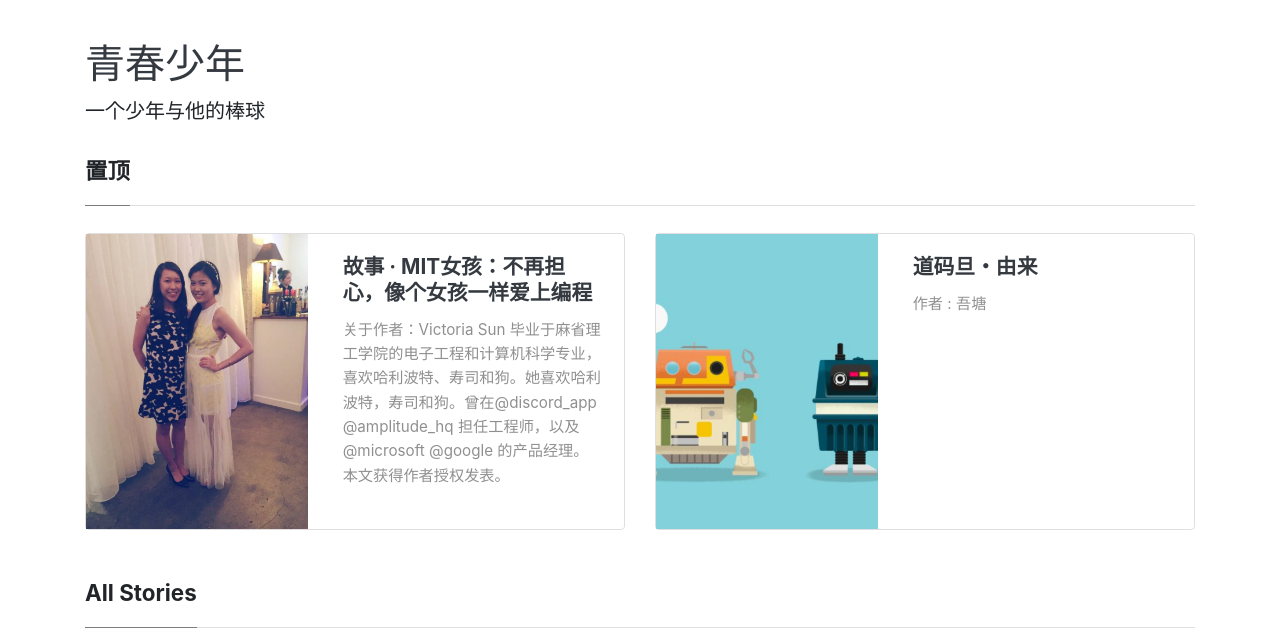
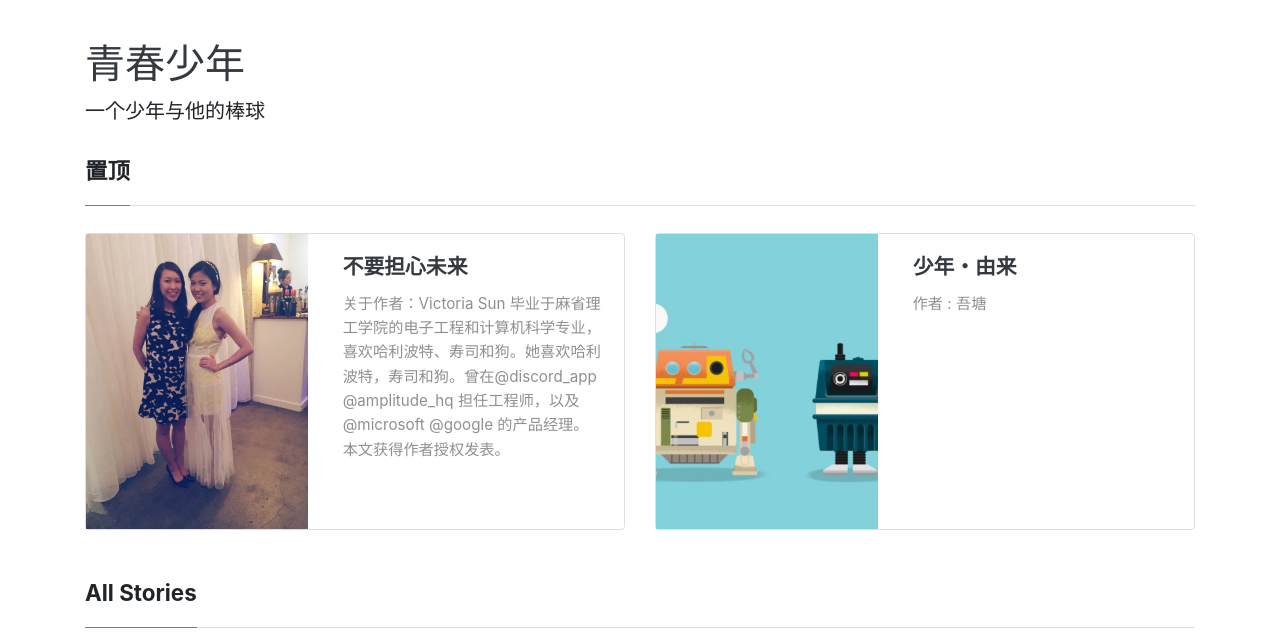
Before and after one commit to penguinbocky/ibear-blog, a Jekyll site: the page built from index.html, in a window 1280 px wide. Shown: the top 635 px of the page. Built offline with Jekyll 4.4.1, drawn with Linux system fonts in a browser that asks for light colours; nearby versions of some CDN libraries; the list of posts is cut into pages by our own code; grey boxes are pictures that could not be loaded.

Commit message:
update featured posts

```diff
--- a/_posts/2020-01-01-dao-ma-dan.md
+++ b/_posts/2020-01-01-dao-ma-dan.md
@@ -1,6 +1,6 @@
 ---
 layout: post
-title:  "道码旦・由来"
+title:  "少年・由来"
 image: assets/images/001.jpg
 featured: true
 ---
--- a/_posts/2020-01-03-ai-shang-bian-cheng.md
+++ b/_posts/2020-01-03-ai-shang-bian-cheng.md
@@ -1,6 +1,6 @@
 ---
 layout: post
-title:  "故事 · MIT女孩：不再担心，像个女孩一样爱上编程"
+title:  "不要担心未来"
 image: assets/images/100.jpg
 featured: true
 ---
```
